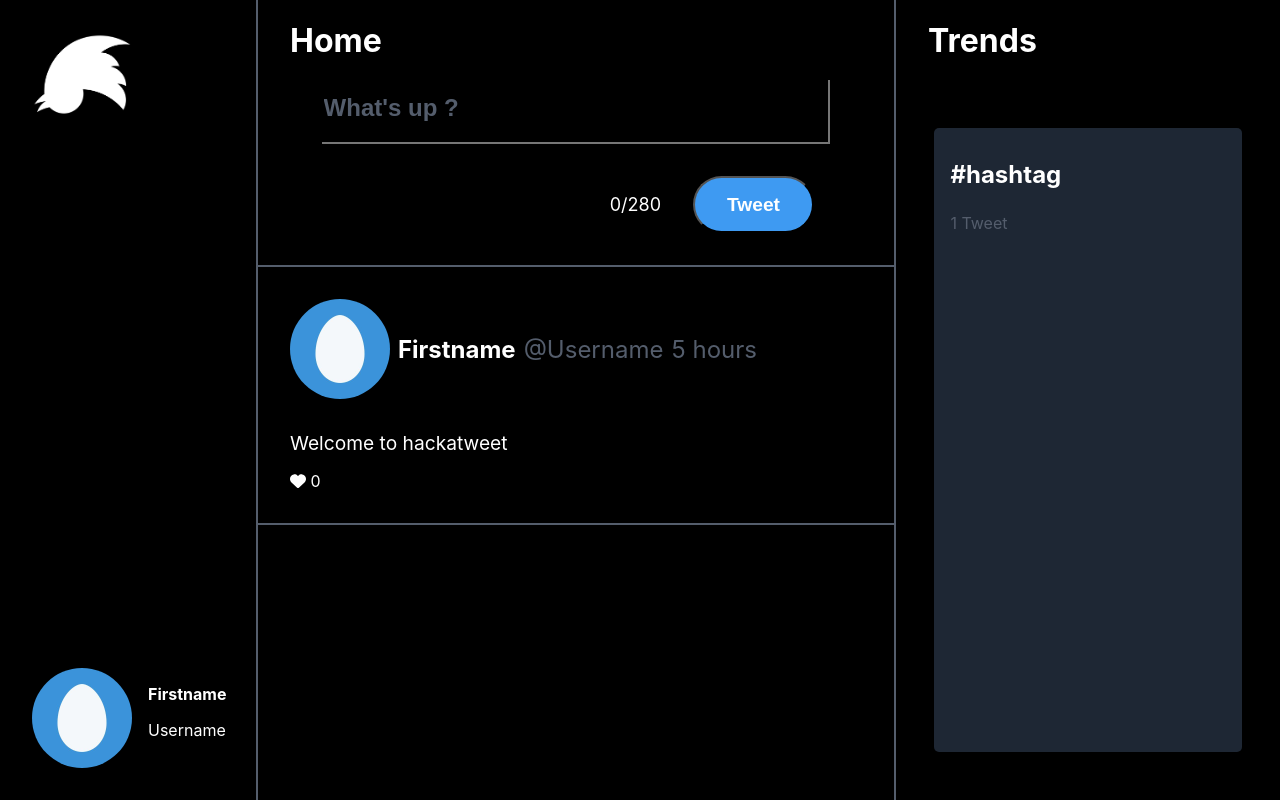
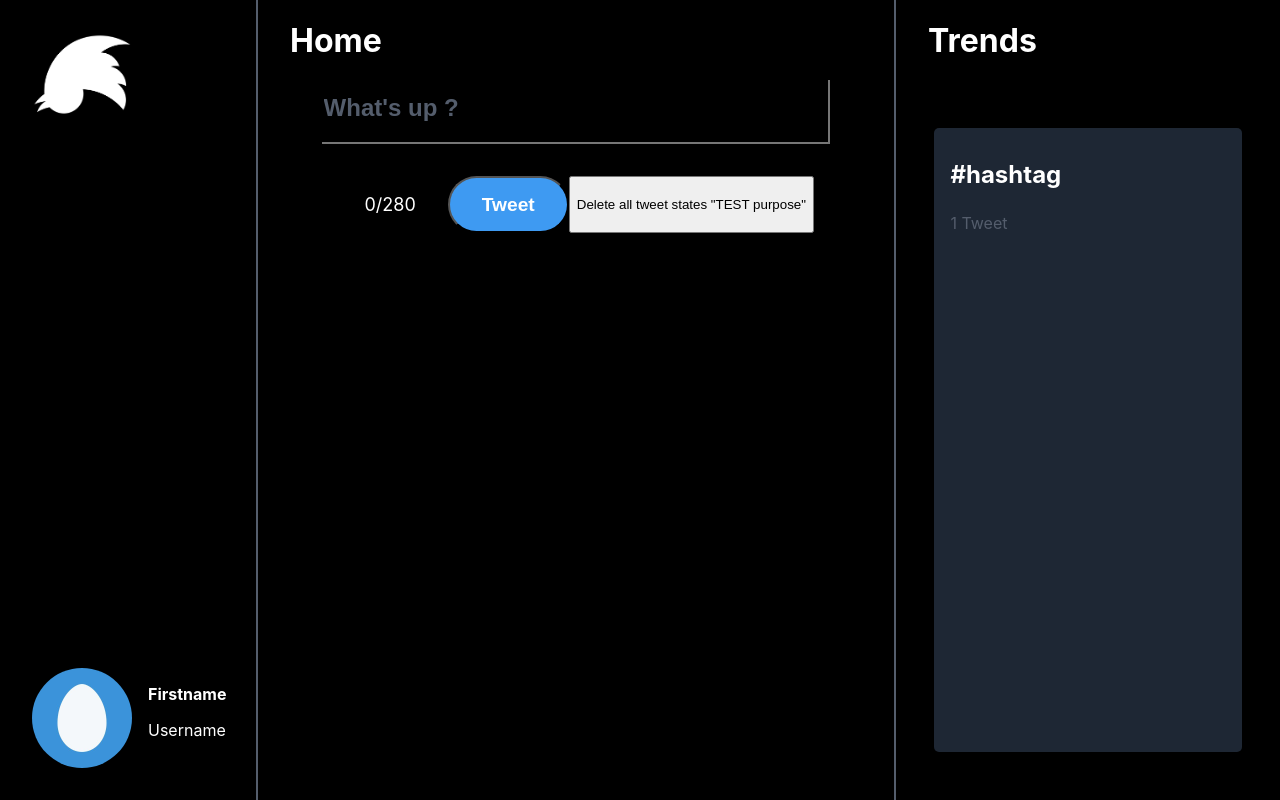
Before and after one commit to te-mbu/hackatweet, a Next.js app in the folder frontend/: page / in a window 1280 px wide. Built offline with nearby package versions, Linux system fonts and the light colour scheme.

Commit message:
add tweets - message length limits - reducers

```diff
--- a/frontend/components/HomepageMiddle.js
+++ b/frontend/components/HomepageMiddle.js
@@ -2,32 +2,52 @@ import styles from '../styles/HomepageMiddle.module.css';
 import Tweet from './Tweet';
 import { useSelector, useDispatch } from 'react-redux';
 import { useState } from 'react';
-import { addTweet } from '../reducers/tweets';
+import { addTweet, deleteAllTweets } from '../reducers/tweets';
+import findHashtags from '../modules/findHashtags';
 
 function HomepageMiddle() {
     const [tweetInput, setTweetInput] = useState('')
+	const tweets = useSelector((state) => state.tweets.value);
 
     const dispatch = useDispatch();
-	const tweets = useSelector((state) => state.tweets.value);
 
     const onClickSendTweet = () => {
-        /* envoyer en BDD */
+        fetch('http://localhost:3000/tweets', {
+            method: "POST",
+            headers: { 'Content-Type': 'application/json' },
+			body: JSON.stringify({ message: tweetInput }),
+        }).then(res => res.json())
+            .then(data => {
+                if (data.result) {
+                    dispatch(addTweet({firstname: 'Terence', username: "tmbu", message: tweetInput}))
+                    setTweetInput('')
+                }
+            })
     }
+    const allTweets = tweets.map((data, i) => {
+        // const hash = data.message.split(' ').filter(v=> v.startsWith('#'))
+        return <Tweet key={i} {...data} />
+    })
+
+
+
+
 
   return (
     <div className={styles.container}>
         <div className={styles.header}>
             <h1 className={styles.title}>Home</h1>
             <div className={styles.tweetContainer}>
-                <input onChange={(e) => setTweetInput(e.target.value)} className={styles.inputTweet} placeholder="What's up ?" type="text" />
+                <input onChange={(e) => setTweetInput(e.target.value)} maxLength="280" className={styles.inputTweet} placeholder="What's up ?" type="text" />
             </div>
             <div className={styles.bottomInput}>
-                <p className={styles.nbCharacters}>0/280</p>
+                <p className={styles.nbCharacters}>{tweetInput.length}/280</p>
                 <button onClick={() => onClickSendTweet()} className={styles.tweetBtn}>Tweet</button>
+                <button onClick={() => dispatch(deleteAllTweets())}>Delete all tweet states "TEST purpose"</button>
             </div>
         </div>
         <div className={styles.tweetContainer}>
-            <Tweet/>
+            {allTweets}
         </div>
     </div>
   );
--- a/frontend/components/Tweet.js
+++ b/frontend/components/Tweet.js
@@ -2,7 +2,7 @@ import styles from '../styles/Tweet.module.css';
 import { FontAwesomeIcon } from '@fortawesome/react-fontawesome';
 import { faHeart } from '@fortawesome/free-solid-svg-icons';
 
-function Tweet() {
+function Tweet(props) {
   return (
     <div className={styles.container}>
         <div className={styles.userInfos}>
@@ -11,7 +11,7 @@ function Tweet() {
             <p className={styles.username}>@Username</p>
             <p className={styles.uploadTime}>5 hours</p>
         </div>
-        <div className={styles.message}>Welcome to hackatweet</div>
+        <div className={styles.message}>{props.message}</div>
         <div className={styles.like}><FontAwesomeIcon icon={faHeart} />  0</div>
     </div>
   );
--- /dev/null
+++ b/frontend/modules/findHashtags.js
@@ -0,0 +1,11 @@
+function findHashtags(searchText) {
+    var regexp = /\B\#\w\w+\b/g
+    result = searchText.match(regexp);
+    if (result) {
+        console.log(result);
+    } else {
+        return false;
+    }
+}
+
+export default findHashtags
--- a/frontend/reducers/tweets.js
+++ b/frontend/reducers/tweets.js
@@ -11,8 +11,11 @@ export const tweetsSlice = createSlice({
 		addTweet: (state, action) => {
 			state.value.push(action.payload);
 		},
+        deleteAllTweets: (state, action) => {
+            state.value = [];
+        }
 	},
 });
 
-export const { addTweet } = tweetsSlice.actions;
+export const { addTweet, deleteAllTweets } = tweetsSlice.actions;
 export default tweetsSlice.reducer;
--- a/frontend/styles/HomepageMiddle.module.css
+++ b/frontend/styles/HomepageMiddle.module.css
@@ -40,6 +40,7 @@
     background-color: black;
     border-top: none;
     border-left: none;
+    color: white;
 }
 
 .bottomInput {
```
Also changed, not shown: 1 other file (tests, documents, lock files or other folders).
